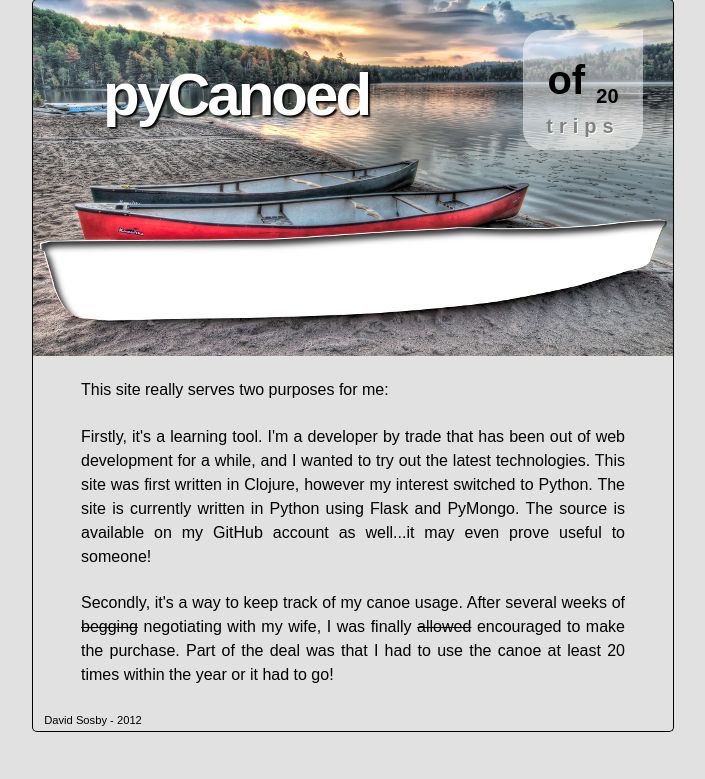
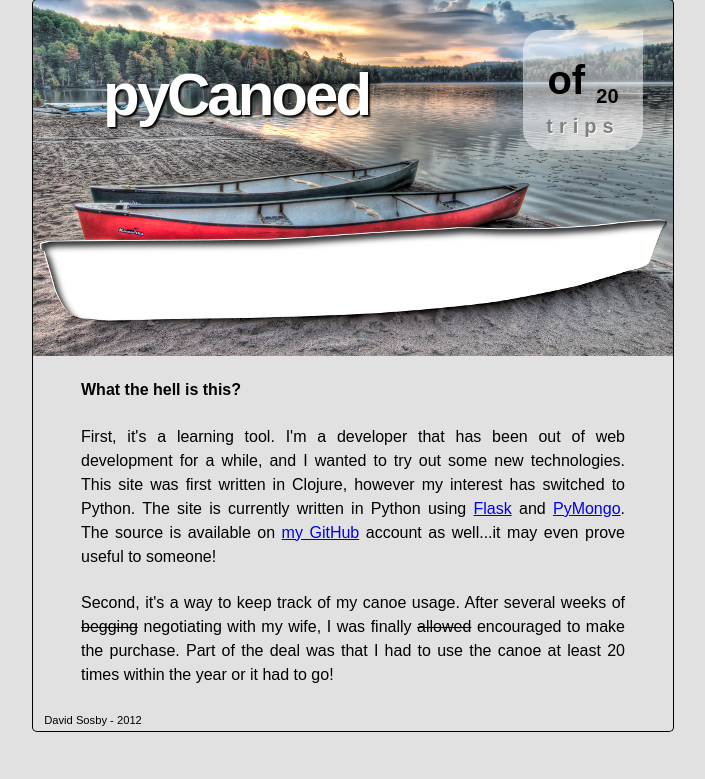
Before and after one commit to dsosby/pycanoed, a Python web app: template templates/about.html in a window 1280 px wide. Shown: the part 21-800 px from the top of the page, without its empty margins (287-992 px from the left). Run offline with Jinja, Linux system fonts and the light colour scheme; the template is opened without the code that fills it, so the values that code supplies are empty.

Commit message:
Fix up some text

```diff
--- a/templates/about.html
+++ b/templates/about.html
@@ -2,19 +2,21 @@
 {% block content %}
 <article class="static">
     <p>
-        This site really serves two purposes for me:
+        <b>What the hell is this?</b>
     </p>
 
     <p>
-        Firstly, it's a learning tool. I'm a developer by trade that has been out of web development for
-        a while, and I wanted to try out the latest technologies. This site was first written
-        in Clojure, however my interest switched to Python. The site is currently written
-        in Python using Flask and PyMongo. The source is available on my GitHub account as
-        well...it may even prove useful to someone!
+        First, it's a learning tool. I'm a developer that has been out of web development for
+        a while, and I wanted to try out some new technologies. This site was first written
+        in Clojure, however my interest has switched to Python. The site is currently written
+        in Python using <a href="http://flask.pocoo.org">Flask</a> and
+        <a href="http://pypi.python.org/pypi/pymongo">PyMongo</a>. The source is available on
+        <a href="https://github.com/dsosby">my GitHub</a> account as well...it may even prove useful
+        to someone!
     </p>
 
     <p>
-        Secondly, it's a way to keep track of my canoe usage. After several weeks of <strike>begging</strike>
+        Second, it's a way to keep track of my canoe usage. After several weeks of <strike>begging</strike>
         negotiating with my wife, I was finally <strike>allowed</strike> encouraged to make
         the purchase. Part of the deal was that I had to use the canoe at least 20 times
         within the year or it had to go!
--- a/templates/common.html
+++ b/templates/common.html
@@ -29,7 +29,7 @@
         <ul class="menu">
             {% for link in header.links %}
                 {% if link == "about" %}<li><a href="{{ url_for('about') }}">What Is This?</a></li>{% endif %}
-                {% if link == "index" %}<li><a href="{{ url_for('index') }}">All Posts</a></li>{% endif %}
+                {% if link == "index" %}<li><a href="{{ url_for('index') }}">Back to Posts</a></li>{% endif %}
                 {# {% if link == "post" %}<li><a href="{{url_for('post') }}" id="post-button">+</a></li>{% endif %} #}
             {% endfor %}
         </ul>
```
